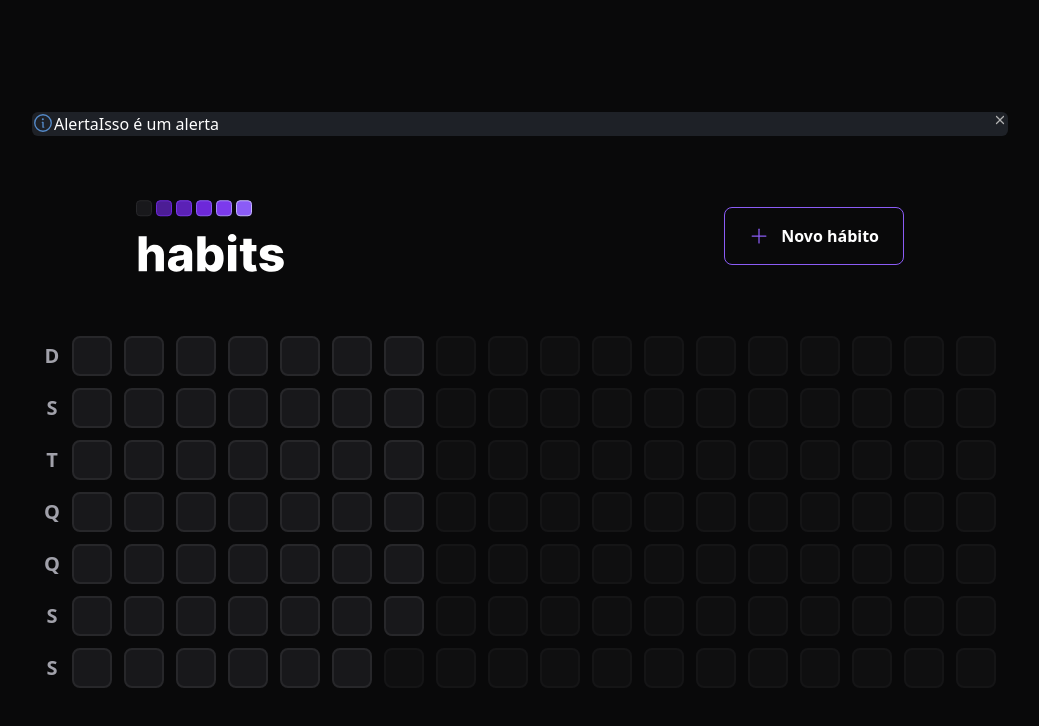
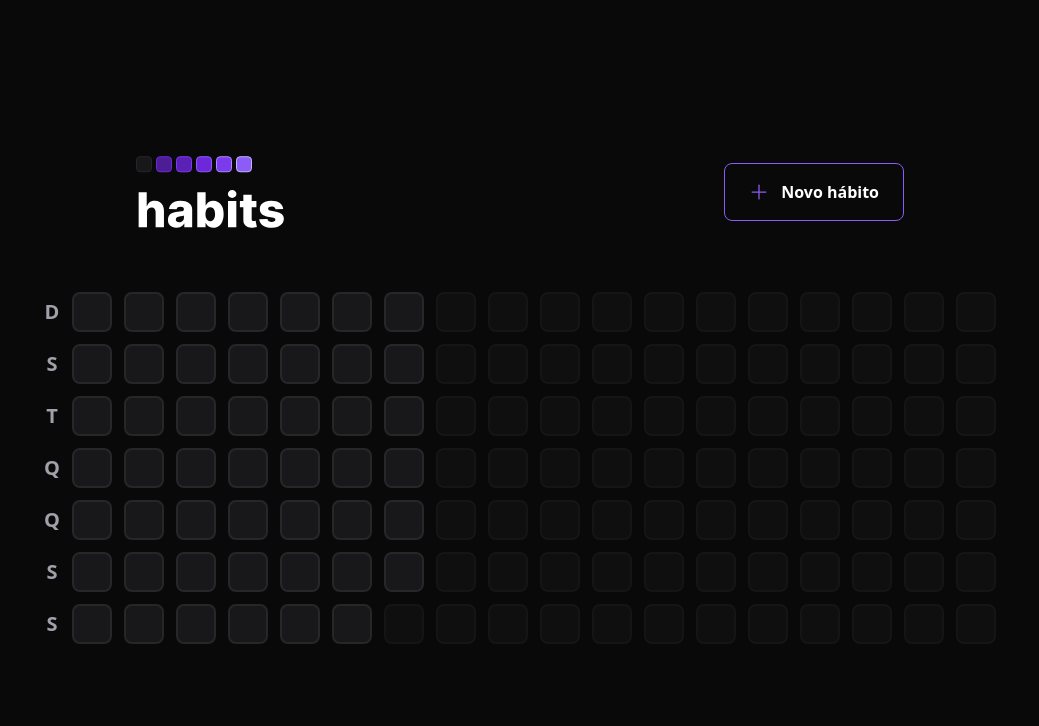
Before and after one commit to DhyonKeyllon/habits-web, a React (Vite) app: page / in a window 1280 px wide. Shown: the top 726 px of the page, without its empty margins (120-1159 px from the left). Built offline with nearby package versions, Linux system fonts and the light colour scheme.

Commit message:
test commit

```diff
--- a/src/App.tsx
+++ b/src/App.tsx
@@ -4,17 +4,11 @@ import copyIcon from "./assets/copy-icon.svg";
 // import { Habit } from "./components/Habit";
 
 import "./styles/global.css";
-import { AlertComponent } from "./components/Alert";
 
 export function App() {
   return (
     <div className="w-screen h-screen flex justify-center items-center">
       <div className="w-full max-w-5xl px-6 flex flex-col gap-16">
-        <AlertComponent
-          alertType="INFORMATION"
-          title="Alerta"
-          content="Isso é um alerta"
-        />
         <Header />
         <SummaryTable />
       </div>
--- a/src/components/Alert.tsx
+++ /dev/null
@@ -1,96 +0,0 @@
-import { useState } from "react";
-import { Info } from "phosphor-react";
-
-export type AlertType = "SUCCESS" | "WARNING" | "ERROR" | "INFORMATION";
-
-type AlertComponentProps = {
-  alertType: AlertType;
-  title: string;
-  width?: string | number;
-  height?: string | number;
-  className?: HTMLDivElement["className"];
-  iconSize?: string | number;
-  icon?: React.ReactNode;
-  content?: string;
-};
-
-export const AlertComponent = ({
-  alertType,
-  title,
-  width,
-  height,
-  className,
-  iconSize = "22",
-  icon,
-  content,
-}: AlertComponentProps) => {
-  const [isOpen, setIsOpen] = useState(true);
-
-  const colors = {
-    SUCCESS: "#54C975",
-    WARNING: "#C9A154",
-    ERROR: "#C9546A",
-    INFORMATION: "#548AC9",
-  };
-
-  if (isOpen)
-    return (
-      <div
-        className={`
-        flex place-self-
-        bg-[#1E2127]
-        lg:flex-row lg:w-full
-        ${width ? `w-[${width}px]` : "w-full"}
-        ${height ? `h-[${height}px]` : "h-full"}
-        rounded-md ${className}
-      `}
-      >
-        <div className="flex">
-          <div className="flex flex-row">
-            {icon ? (
-              icon
-            ) : (
-              <Info
-                color={colors[alertType]}
-                height={iconSize}
-                width={iconSize}
-              />
-            )}
-            <span className={`flex text-[${colors[alertType]}] self-center`}>
-              {title}
-            </span>
-          </div>
-          <span className="ml-auto">{content}</span>
-        </div>
-
-        <svg
-          width="16"
-          height="16"
-          viewBox="0 0 16 17"
-          fill="none"
-          xmlns="http://www.w3.org/2000/svg"
-          className="flex self-stretch ml-auto cursor-pointer hover:opacity-80"
-          onClick={() => setIsOpen(false)}
-        >
-          <g clip-path="url(#clip0_7098_57954)">
-            <path
-              d="M12.2 4.30714C11.94 4.04714 11.52 4.04714 11.26 4.30714L7.99998 7.56047L4.73998 4.30047C4.47998 4.04047 4.05998 4.04047 3.79998 4.30047C3.53998 4.56047 3.53998 4.98047 3.79998 5.24047L7.05998 8.50047L3.79998 11.7605C3.53998 12.0205 3.53998 12.4405 3.79998 12.7005C4.05998 12.9605 4.47998 12.9605 4.73998 12.7005L7.99998 9.44047L11.26 12.7005C11.52 12.9605 11.94 12.9605 12.2 12.7005C12.46 12.4405 12.46 12.0205 12.2 11.7605L8.93998 8.50047L12.2 5.24047C12.4533 4.98714 12.4533 4.56047 12.2 4.30714V4.30714Z"
-              fill="#B2B2B2"
-            />
-          </g>
-          <defs>
-            <clipPath id="clip0_7098_57954">
-              <rect
-                width="16"
-                height="16"
-                fill="white"
-                transform="translate(0 0.5)"
-              />
-            </clipPath>
-          </defs>
-        </svg>
-      </div>
-    );
-
-  return null;
-};
```
